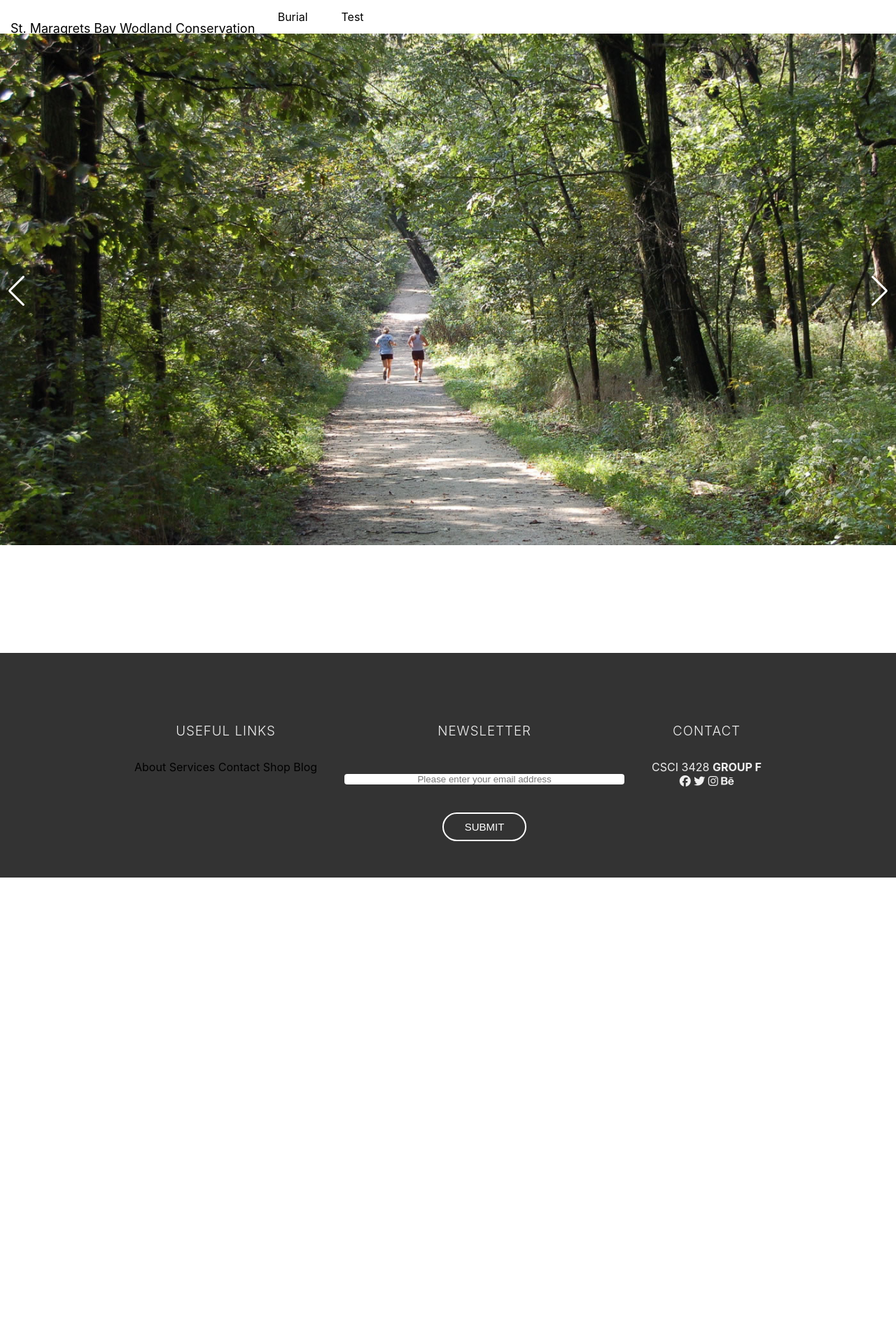
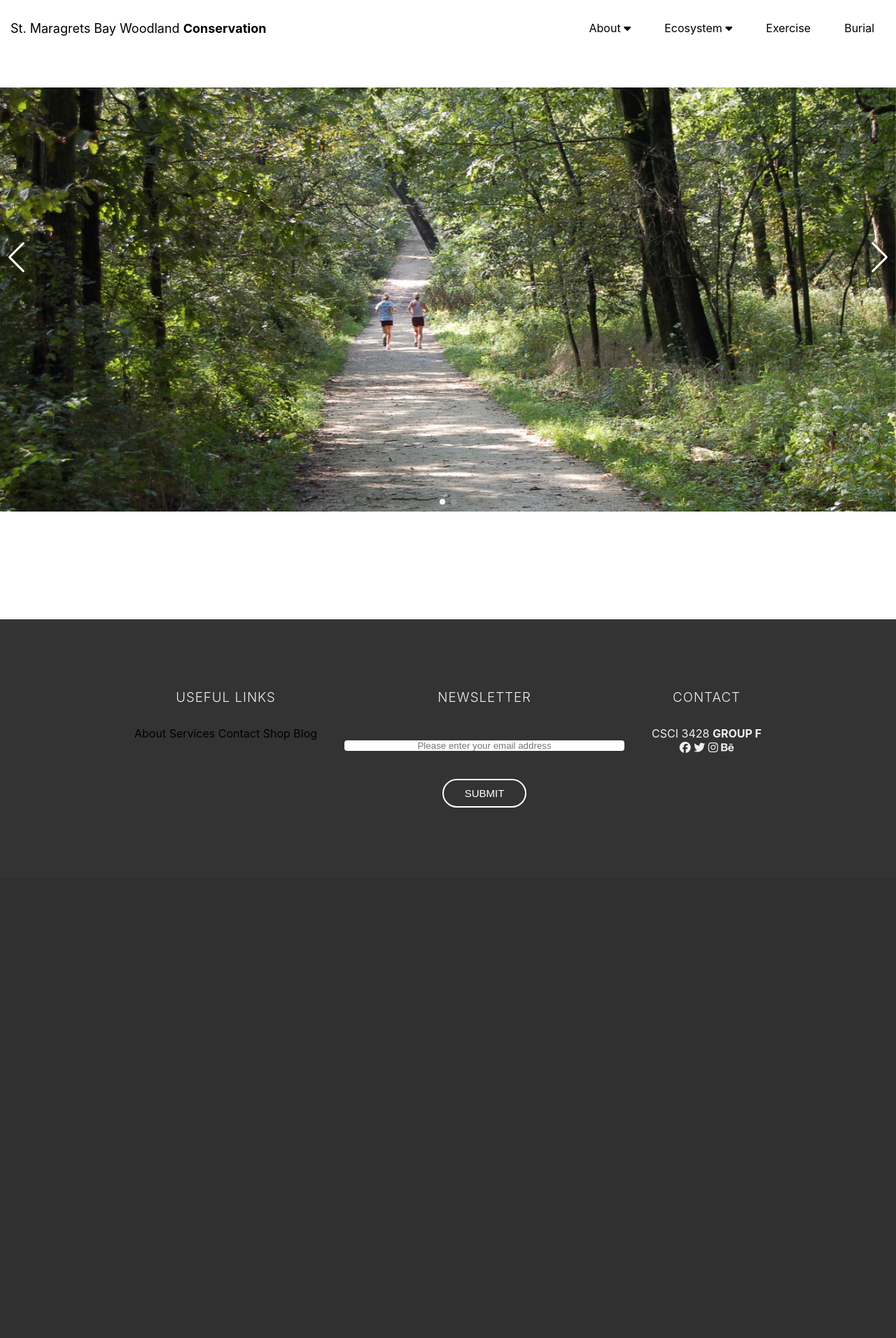
Before and after one commit to brand000/st-margaret-woodland, a PHP site: page / in a window 1280 px wide. Shown: the whole page at 70% size. After the commit the page ends 1154 px from the top, so only its background shows below. Run offline with PHP 8.4, Linux system fonts and the light colour scheme; some libraries are stand-ins or nearby versions; some web fonts are replaced.

Commit message:
fixed links, rearranged imports, cleaned up code

```diff
--- a/common/footer.html
+++ b/common/footer.html
@@ -11,8 +11,12 @@
   <div class="col-2">
     <h3>NEWSLETTER</h3>
     <form>
-            <input type="email" placeholder="Please enter your email address" required>
-            <br>
+      <input
+        type="email"
+        placeholder="Please enter your email address"
+        required
+      />
+      <br />
       <button type="submit">SUBMIT</button>
     </form>
   </div>
@@ -22,12 +26,10 @@
     <p>CSCI 3428 <b>GROUP F</b></p>
 
     <div class="social icons">
-            <i class ="fab fa-facebook"></i>
-            <i class ="fab fa-twitter"></i>
-            <i class ="fab fa-instagram"></i>
-            <i class ="fab fa-behance"></i>
-
-        </div>
-
+      <i class="fab fa-facebook"></i>
+      <i class="fab fa-twitter"></i>
+      <i class="fab fa-instagram"></i>
+      <i class="fab fa-behance"></i>
     </div>
   </div>
+</div>
--- a/common/head.html
+++ b/common/head.html
@@ -1,19 +1,10 @@
 <!--header file-->
 <head>
-
   <meta charset="UTF-8" />
   <meta http-equiv="X-UA-Compatible" content="IE=edge" />
   <meta name="viewport" content="width=device-width, initial-scale=1.0" />
   <link rel="preconnect" href="https://fonts.gstatic.com" />
   <link href="https://fonts.google.com/specimen/Inter" />
-
-
-    <link rel="stylesheet" href="styles/body.css" />
-    <link rel="stylesheet" href="styles/nav.css" />
-    <link rel="stylesheet" href="styles/header.css" />
-    <link rel="stylesheet" href="styles/footer.css" />
-    <link rel="stylesheet" href="styles/index.css" />
-
 
   <link
     rel="stylesheet"
@@ -24,11 +15,9 @@
     href="https://cdn.jsdelivr.net/npm/swiper@8/swiper-bundle.min.css"
   />
 
-    <script src="https://kit.fontawesome.com/c425e24a8.js" crossorigin="anonymous"></script>
-
-
-    <script src="https://cdn.jsdelivr.net/npm/swiper@8/swiper-bundle.min.js"></script>
-
-    <script src="scripts/main.js"></script>
+  <script
+    src="https://kit.fontawesome.com/c425e24a8.js"
+    crossorigin="anonymous"
+  ></script>
   <title>St. Margeret's Bay Woodland Conservation</title>
 </head>
--- a/common/menu.html
+++ b/common/menu.html
@@ -1,3 +1,9 @@
+<div class="header-container">
+  <div class="org-name">
+    <a href="components/index.html"
+      >St. Maragrets Bay Woodland <b>Conservation</b></a
+    >
+  </div>
   <div class="menu-btn">
     <div class="menu-btn_burger"></div>
     <div id="nav-bar" class="nav-bar">
@@ -27,10 +33,10 @@
               </div>
             </div>
           </li>
-                <li><a href="pages/others/exercise.html">Exercise</a></li>
-                <li><a href="pages/others/burial.html">Burial</a></li>
-                <li><a href="">Test</a></li>
+          <li><a href="components/exercise.html">Exercise</a></li>
+          <li><a href="components/burial.html">Burial</a></li>
         </ul>
       </nav>
     </div>
   </div>
+</div>
--- a/index.php
+++ b/index.php
@@ -1,4 +1,15 @@
 <!DOCTYPE html>
+<link rel="stylesheet" href="styles/body.css?v=<?php echo time(); ?>">
+<link rel="stylesheet" href="styles/nav.css?v=<?php echo time(); ?>">
+<link rel="stylesheet" href="styles/header.css?v=<?php echo time(); ?>">
+<link rel="stylesheet" href="styles/footer.css?v=<?php echo time(); ?>">
+<link rel="stylesheet" href="styles/index.css?v=<?php echo time(); ?>">
+<link rel="stylesheet" href="https://cdnjs.cloudflare.com/ajax/libs/font-awesome/4.7.0/css/font-awesome.min.css" />
+<link rel="stylesheet" href="https://cdn.jsdelivr.net/npm/swiper@8/swiper-bundle.min.css" />
+<script defer src="https://cdn.jsdelivr.net/npm/swiper@8/swiper-bundle.min.js"></script>
+<script defer src="scripts/main.js"></script>
+
+
 
 <html lang="en">
 
@@ -9,20 +20,9 @@
 
 <body>
     <header>
-        <div class="header-container">
-            <div class=" org-name">
-                <a href="index.html">
-                    St. Maragrets Bay Wodland Conservation
-                </a>
-
-            </div>
-        </div>
-
-
         <?php
         include 'common/menu.html';
         ?>
-
     </header>
 
     <div class=" slideshow-container">
@@ -47,12 +47,9 @@
             <div class="swiper-button-prev"></div>
             <div class="swiper-button-next"></div>
         </div>
-
     </div>
 
-    <div class="main-content">
-        <div class="info-text"></div>
-    </div>
+
 
     <?php
     include 'common/footer.html';
--- a/scripts/main.js
+++ b/scripts/main.js
@@ -1,4 +1,3 @@
-//hamburger navbar open
 function openNav() {
   document.getElementById("nav-bar").style.width = "25%";
 }
--- a/styles/header.css
+++ b/styles/header.css
@@ -3,12 +3,12 @@ html {
   font-family: "Inter", sans-serif;
 }
 
-#header {
+header {
   position: fixed;
   top: 0;
   left: 0;
   width: 100%;
-  background-color: #0e1212;
+  background-color: white;
   font-family: "Inter";
   color: lightgreen;
   height: 10%;
@@ -18,10 +18,10 @@ html {
 .header-container {
   position: absolute;
   display: flex;
+  width: 100%;
   align-items: center;
   justify-content: space-between;
   height: 5rem;
-  max-width: 80rem;
   margin: 0 auto;
   padding-right: 15px;
   padding-left: 15px;
```
Also changed, not shown: index.html (added, +60 -0 lines), styles/footer.css (+13 -15 lines). Lines whose indentation alone changed are shown as unchanged.
